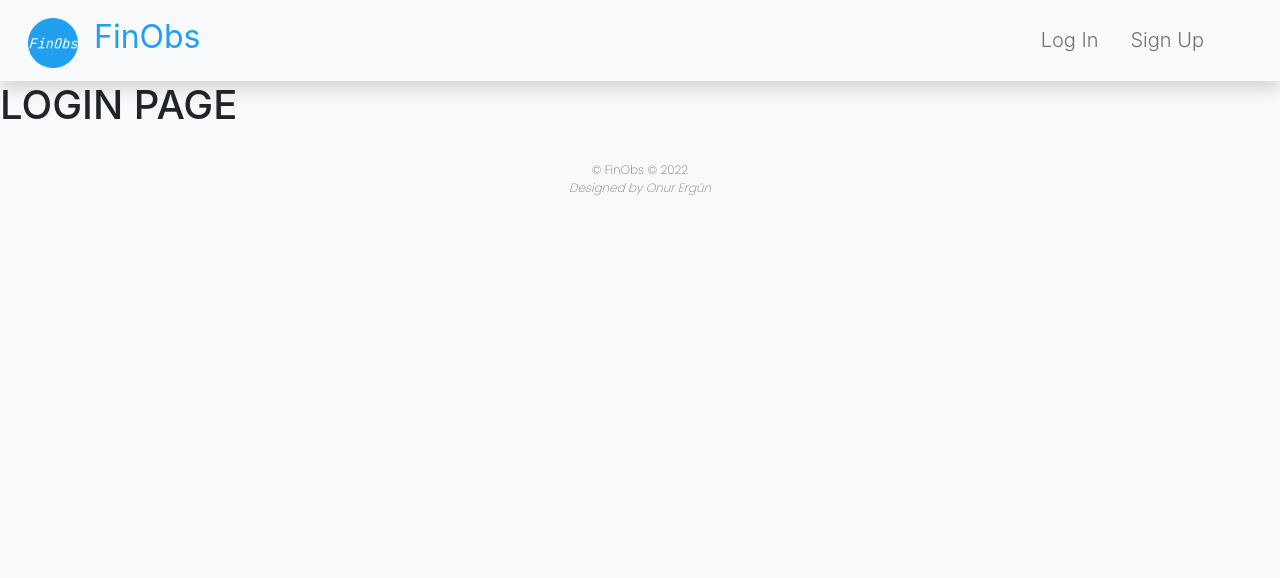
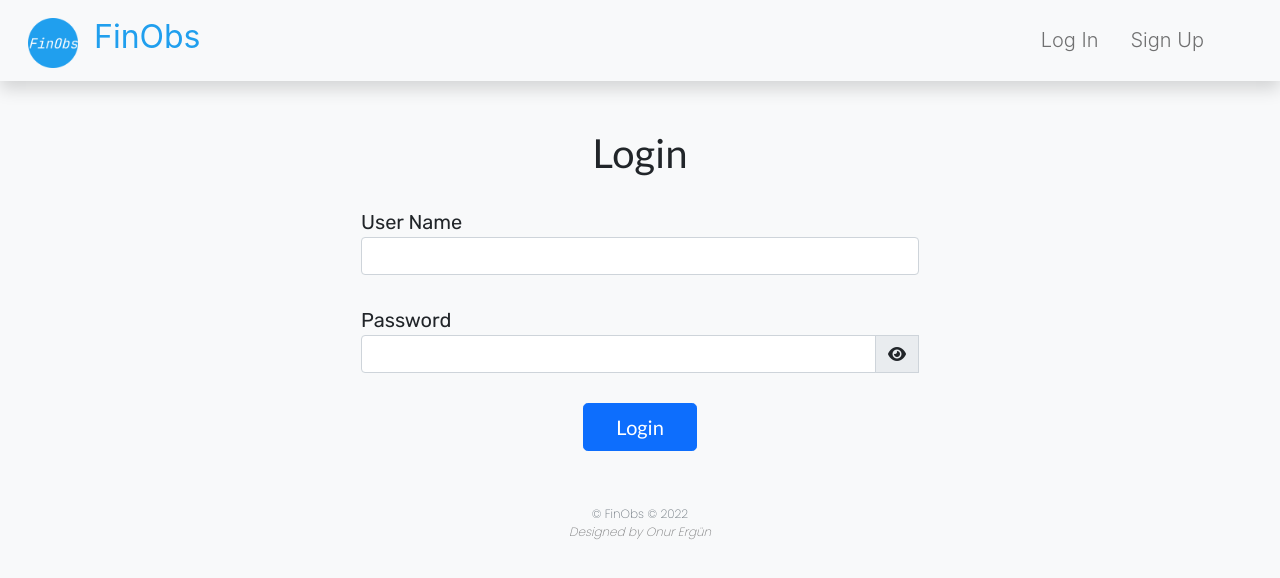
Before and after one commit to onurergun/FinObs, a React (Create React App) app in the folder finobs-fe/: page /login in a window 1280 px wide. Shown: the top 578 px of the page. Built offline with nearby package versions, Linux system fonts and the light colour scheme.

Commit message:
feat(fe-login): login page added
Login page added and service methods implemented

[skip ci]

```diff
--- /dev/null
+++ b/finobs-fe/src/components/Alert.jsx
@@ -0,0 +1,20 @@
+import React from 'react';
+import "./alert.css"
+
+function Alert (props) {
+    const {message} = props;
+
+    return (
+        <div className="alert alert-danger alert-parent text-center">
+            {/*<svg className="bi flex-shrink-0 me-2" width="24" height="24" role="img" aria-label="Danger:">*/}
+            {/*    <use xlink:href="#exclamation-triangle-fill"/>*/}
+            {/*</svg>*/}
+            <div className="text-center">
+                <span className="fa-solid fa-circle-exclamation mx-0"></span>
+                <span className="mx-3">{message}</span>
+            </div>
+        </div>
+    );
+}
+
+export default Alert;
--- /dev/null
+++ b/finobs-fe/src/components/alert.css
@@ -0,0 +1,5 @@
+.alert-parent {
+    width: 50%;
+    margin: 30px auto;
+    font-family: 'Poppins', sans-serif;
+}
--- a/finobs-fe/src/pages/Login.jsx
+++ b/finobs-fe/src/pages/Login.jsx
@@ -1,9 +1,82 @@
-import React from 'react';
+import React, {useState} from 'react';
 
-function Login (props) {
+import "./login.css"
+import FormInput from "../components/FormInput";
+import FormInputPassword from "../components/FormInputPassword";
+import FormButton from "../components/FormButton";
+import AuthService from "../services/AuthService";
+import Alert from "../components/Alert";
+
+function Login(props) {
+    const [stateValues, setStateValues] = useState({
+        userName: "",
+        password: ""
+    });
+
+    const [stateError, setStateError] = useState("");
+
+    const [stateProcessing, setStateProcessing] = useState(false);
+
+    const errorMessageDefault = "Invalid username or password";
+
+    function onInputChange(event) {
+        const {name, value} = event.target;
+
+        setStateValues(prev => {
+            return {
+                ...prev,
+                [name]: value
+            };
+        });
+
+        setStateError(undefined);
+    }
+
+    function onButtonClick(event) {
+        console.log("Login Button clicked");
+        console.log(stateValues);
+
+        event.preventDefault();
+        setStateProcessing(true);
+        AuthService.login(stateValues)
+            .then(response => {
+                if (response.status === 200) {
+                    console.log("User login request successful");
+                } else {
+                    console.log("User login request failed: " + response.status +" - " +  response.statusText);
+                    setStateError(errorMessageDefault);
+                    setStateProcessing(false);
+                }
+            })
+            .catch(err => {
+                console.log("User login request internal error" + err);
+                setStateError(errorMessageDefault + " INVALID");
+                setStateProcessing(false);
+            });
+    }
+
     return (
-        <div>
-            <h1>LOGIN PAGE</h1>
+        <div className="container mt-5">
+            <h1 className="login-heading">Login</h1>
+            <form>
+                <FormInput labelText={"User Name"}
+                           inputType={"text"}
+                           inputId={"userName"}
+                           inputName={"userName"}
+                           errorMessage={undefined}
+                           required={true}
+                           inputOnChange={onInputChange}/>
+                <FormInputPassword labelText={"Password"}
+                                   inputId={"password"}
+                                   inputName={"password"}
+                                   errorMessage={undefined}
+                                   required={true}
+                                   inputOnChange={onInputChange}/>
+                {stateError && <Alert message={stateError}></Alert>}
+                <FormButton label={"Login"}
+                            processing={stateProcessing}
+                            onClick={onButtonClick}/>
+            </form>
         </div>
     );
 }
--- /dev/null
+++ b/finobs-fe/src/pages/login.css
@@ -0,0 +1,6 @@
+.login-heading {
+    margin: 30px auto;
+    width: 50%;
+    font-family: 'Lato', sans-serif;
+    text-align: center;
+}
--- /dev/null
+++ b/finobs-fe/src/services/AuthService.js
@@ -0,0 +1,26 @@
+import axios from "axios";
+
+import {ENDPOINT_URL_BASE} from "./ServiceHelper";
+
+class AuthService {
+    constructor() {
+        this.endpoint_url_base_auth = ENDPOINT_URL_BASE + "auth";
+    }
+
+    async login(user) {
+        try {
+            const body = {
+                userName: user.userName,
+                password: user.password
+            };
+
+            const response = await axios.post(this.endpoint_url_base_auth, body);
+            return response;
+        } catch (err) {
+            console.error(err);
+            return err.response;
+        }
+    }
+}
+
+export default new AuthService();
```
